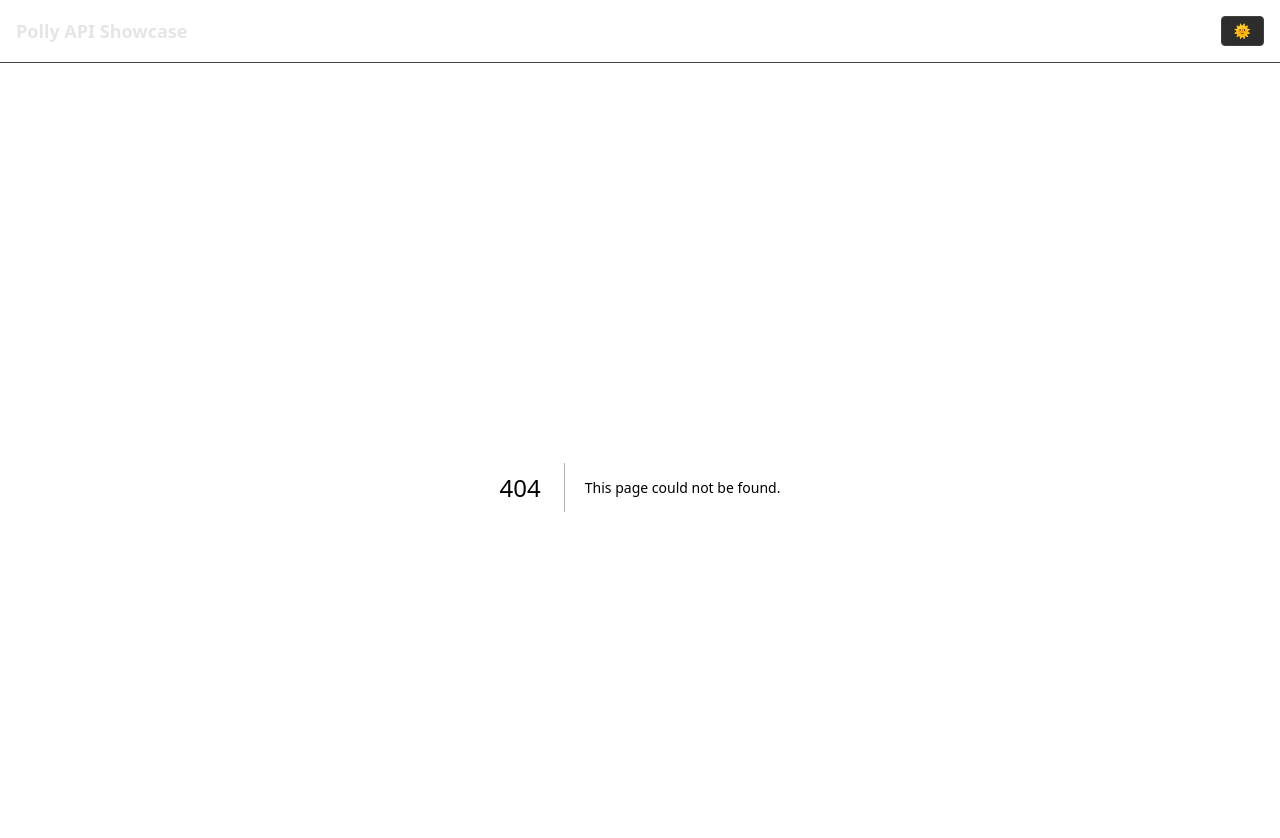
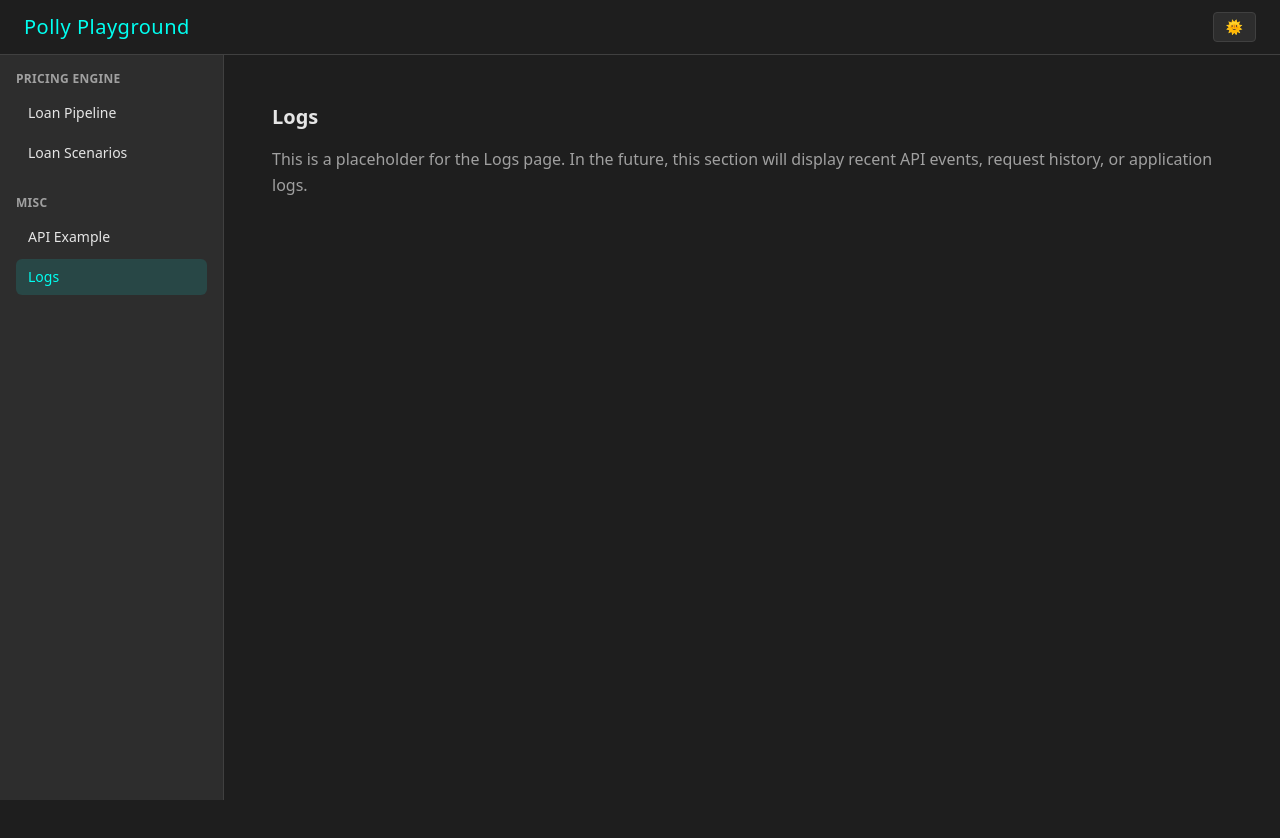
Before and after one commit to ribo916/polly-playground, a Next.js app: page /logs in a window 1280 px wide. Before the commit this address had no page. Shown: the top 838 px of the page. After the commit the page ends 800 px from the top, so only its background shows below. Built offline with nearby package versions, Linux system fonts and the light colour scheme.

Commit message:
add left navigation, tweak themes

```diff
--- a/app/globals.css
+++ b/app/globals.css
@@ -7,20 +7,22 @@
     /* 🎨 Light theme palette (light shades of grey) */
     --bg-light: #F5F5F5;      /* light gray background */
     --text-light: #1A1A1A;    /* dark gray text */
-    --panel-light: #FFFFFF;  /* white panels */
+    --panel-light: #FFFFFF;   /* white panels */
     --border-light: #D0D0D0;  /* medium gray border */
-    --muted-light: #6B6B6B;   /* medium gray muted text */
-    --accent-light: #3B82F6;  /* blue accent */
-    --accent-hover-light: #2563EB; /* darker blue on hover */
+    --muted-light: #6B6B6B;   /* muted text */
+    --accent-light: #005b6f;  /* teal accent */
+    --accent-hover-light: #007b8f; /* lighter teal on hover */
+    --border: #ccc;
 
-    /* 🌑 Dark theme palette (dark gray - moved from light theme) */
+    /* 🌑 Dark theme palette */
     --bg-dark: #1E1E1E;       /* dark gray background */
     --text-dark: #E5E5E5;     /* light gray text */
     --panel-dark: #2D2D2D;    /* slightly lighter dark gray panels */
     --border-dark: #404040;   /* medium gray border */
     --muted-dark: #A0A0A0;    /* muted gray text */
-    --accent-dark: #3B82F6;   /* blue accent */
-    --accent-hover-dark: #2563EB; /* darker blue on hover */
+    --accent-dark: #01FFF1;   /* turquoise accent */
+    --accent-hover-dark: #7FFFF8; /* lighter turquoise on hover */
+    --border: #333;
   }
 
   /* Active theme mapping */
@@ -32,6 +34,8 @@
     --muted: var(--muted-light);
     --accent: var(--accent-light);
     --accent-hover: var(--accent-hover-light);
+    --title-color: #000000;    /* black title in light mode */
+    --button-text: #ffffff;    /* ✅ white text on buttons */
   }
 
   [style*="color-scheme: dark"] {
@@ -42,6 +46,8 @@
     --muted: var(--muted-dark);
     --accent: var(--accent-dark);
     --accent-hover: var(--accent-hover-dark);
+    --title-color: #01FFF1;    /* turquoise title in dark mode */
+    --button-text: #000000;    /* ✅ black text on buttons */
   }
 
   /* Base layout */
@@ -65,12 +71,15 @@
     box-shadow: 0 1px 3px rgba(0, 0, 0, 0.1);
   }
 
-  /* Simple link and focus styling */
+  /* ✅ Link styling — readable in both themes */
   a {
     color: var(--accent);
+    text-decoration: none;               /* removes underline */
+    transition: color 0.2s ease, text-decoration-color 0.2s ease;
   }
+
   a:hover {
     color: var(--accent-hover);
-    text-decoration: underline;
+    text-decoration: none;               /* stay clean on hover */
   }
 }
--- a/app/layout.tsx
+++ b/app/layout.tsx
@@ -1,10 +1,12 @@
 import type { ReactNode } from "react";
 import "./globals.css";
 import ThemeToggle from "../components/ThemeToggle";
+import Sidebar from "../components/Sidebar";
+import Link from "next/link";
 
 export const metadata = {
-  title: "Polly API Showcase",
-  description: "Demo and workflow viewer for the Polly API",
+  title: "Polly Playground",
+  description: "API workflow and UI showcase for Polly",
 };
 
 export default function RootLayout({
@@ -14,19 +16,34 @@ export default function RootLayout({
 }) {
   return (
     <html lang="en" className="dark">
-      <body className="min-h-screen transition-colors duration-300">
+      <body className="min-h-screen transition-colors duration-300 flex flex-col">
+        {/* Header */}
         <header
-          className="p-4 flex items-center justify-between"
+          className="flex items-center justify-between px-6 py-3 border-b"
           style={{
-            borderBottom: "1px solid var(--border)",
+            borderColor: "var(--border)",
+            backgroundColor: "var(--background)",
           }}
         >
-          <h1 className="text-lg font-semibold" style={{ color: "var(--foreground)" }}>
-            Polly API Showcase
-          </h1>
+          <Link
+            href="/"
+            className="flex items-center space-x-2 no-underline hover:no-underline"
+          >
+            <h1
+              className="text-xl font-medium tracking-wide transition-colors duration-300"
+              style={{ color: "var(--title-color)" }}
+            >
+              Polly Playground
+            </h1>
+          </Link>
           <ThemeToggle />
         </header>
-        <main className="p-6">{children}</main>
+
+        {/* Main layout */}
+        <div className="flex flex-1">
+          <Sidebar />
+          <main className="flex-1 p-6 overflow-y-auto">{children}</main>
+        </div>
       </body>
     </html>
   );
--- /dev/null
+++ b/app/loan-pipeline/page.tsx
@@ -0,0 +1,10 @@
+export default function Page() {
+  return (
+    <div className="p-6">
+      <h2 className="text-xl font-semibold mb-2">Loan Pipeline</h2>
+      <p className="text-gray-500 dark:text-gray-400">
+        This will show your loan pipeline and workflow overview.
+      </p>
+    </div>
+  );
+}
--- /dev/null
+++ b/app/loan-scenarios/page.tsx
@@ -0,0 +1,10 @@
+export default function Page() {
+  return (
+    <div className="p-6">
+      <h2 className="text-xl font-semibold mb-2">Loan Scenarios</h2>
+      <p className="text-gray-500 dark:text-gray-400">
+        This will eventually display embedded loan pricing scenarios.
+      </p>
+    </div>
+  );
+}
--- /dev/null
+++ b/app/logs/page.tsx
@@ -0,0 +1,13 @@
+export default function LogsPage() {
+  return (
+    <div className="p-6 space-y-4">
+      <h1 className="text-xl font-semibold" style={{ color: "var(--foreground)" }}>
+        Logs
+      </h1>
+      <p style={{ color: "var(--muted)" }}>
+        This is a placeholder for the Logs page. In the future, this section will display
+        recent API events, request history, or application logs.
+      </p>
+    </div>
+  );
+}
--- /dev/null
+++ b/app/misc/page.tsx
@@ -0,0 +1,62 @@
+"use client";
+import { useState } from "react";
+
+export default function Page() {
+  // Allow result to hold anything (JSON, string, error object, etc.)
+  const [result, setResult] = useState<any>(null);
+  const [loading, setLoading] = useState(false);
+
+  async function runExample() {
+    try {
+      setLoading(true);
+      const res = await fetch("/api/example");
+      const data = await res.json();
+      setResult(data);
+    } catch (err: any) {
+      // err is unknown by default in TS, so declare type and assign
+      setResult({ error: err.message });
+    } finally {
+      setLoading(false);
+    }
+  }
+
+  return (
+    <div className="p-6 space-y-4">
+      <p style={{ color: "var(--muted)" }}>
+        Run a live call to the <code>/pe/users</code> endpoint.
+      </p>
+
+      <button
+        onClick={runExample}
+        className="px-4 py-2 rounded font-medium transition-colors duration-200"
+        style={{
+          backgroundColor: "var(--accent)",
+          color: "var(--button-text)",        // ✅ uses global per-theme text color
+          cursor: loading ? "not-allowed" : "pointer",
+        }}
+        onMouseEnter={(e) => {
+          e.currentTarget.style.backgroundColor = "var(--accent-hover)";
+        }}
+        onMouseLeave={(e) => {
+          e.currentTarget.style.backgroundColor = "var(--accent)";
+        }}
+        disabled={loading}
+      >
+        {loading ? "Running..." : "Run Example"}
+      </button>
+
+      {result && (
+        <pre
+          className="mt-4 p-4 rounded text-sm overflow-x-auto"
+          style={{
+            backgroundColor: "var(--panel)",
+            color: "var(--foreground)",
+            border: "1px solid var(--border)",
+          }}
+        >
+          {JSON.stringify(result, null, 2)}
+        </pre>
+      )}
+    </div>
+  );
+}
--- a/app/page.tsx
+++ b/app/page.tsx
@@ -1,60 +1,10 @@
-"use client";
-import { useState } from "react";
-
 export default function Page() {
-  // Allow result to hold anything (JSON, string, error object, etc.)
-  const [result, setResult] = useState<any>(null);
-  const [loading, setLoading] = useState(false);
-
-  async function runExample() {
-    try {
-      setLoading(true);
-      const res = await fetch("/api/example");
-      const data = await res.json();
-      setResult(data);
-    } catch (err: any) {
-      // err is unknown by default in TS, so declare type and assign
-      setResult({ error: err.message });
-    } finally {
-      setLoading(false);
-    }
-  }
-
   return (
-    <div className="p-6 space-y-4">
-      <p style={{ color: "var(--muted)" }}>
-        Run a live call to the <code>/pe/users</code> endpoint.
+    <div className="flex flex-col items-center justify-center h-full text-center">
+      <h2 className="text-2xl font-semibold mb-2">Welcome to the Polly API Showcase</h2>
+      <p className="text-gray-500 dark:text-gray-400">
+        Select a section from the left navigation to begin exploring.
       </p>
-
-      <button
-        onClick={runExample}
-        className="px-4 py-2 rounded text-white transition-colors font-medium"
-        style={{
-          backgroundColor: "var(--accent)",
-        }}
-        onMouseEnter={(e) => {
-          e.currentTarget.style.backgroundColor = "var(--accent-hover)";
-        }}
-        onMouseLeave={(e) => {
-          e.currentTarget.style.backgroundColor = "var(--accent)";
-        }}
-        disabled={loading}
-      >
-        {loading ? "Running..." : "Run Example"}
-      </button>
-
-      {result && (
-        <pre
-          className="mt-4 p-4 rounded text-sm overflow-x-auto"
-          style={{
-            backgroundColor: "var(--panel)",
-            color: "var(--foreground)",
-            border: "1px solid var(--border)",
-          }}
-        >
-          {JSON.stringify(result, null, 2)}
-        </pre>
-      )}
     </div>
   );
 }
--- /dev/null
+++ b/components/Sidebar.tsx
@@ -0,0 +1,66 @@
+"use client";
+import Link from "next/link";
+import { usePathname } from "next/navigation";
+
+const sections = [
+  {
+    title: "PRICING ENGINE",
+    items: [
+      { label: "Loan Pipeline", href: "/loan-pipeline" },
+      { label: "Loan Scenarios", href: "/loan-scenarios" },
+    ],
+  },
+  {
+    title: "MISC",
+    items: [
+      { label: "API Example", href: "/misc" },
+      { label: "Logs", href: "/logs" },        // placeholder page
+    ],
+  },
+];
+
+export default function Sidebar() {
+  const pathname = usePathname();
+
+  return (
+    <aside
+      className="w-56 p-4 border-r transition-colors duration-300"
+      style={{
+        backgroundColor: "var(--panel)",
+        borderColor: "var(--border)",
+        color: "var(--foreground)",
+      }}
+    >
+      {sections.map((section) => (
+        <div key={section.title} className="mb-6">
+          <p
+            className="text-xs font-semibold uppercase tracking-wide mb-2"
+            style={{ color: "var(--muted)" }}
+          >
+            {section.title}
+          </p>
+          <nav className="space-y-1">
+            {section.items.map((item) => {
+              const active = pathname === item.href;
+              return (
+                <Link
+                  key={item.href}
+                  href={item.href}
+                  className="block px-3 py-2 rounded-md text-sm font-medium transition-colors duration-150"
+                  style={{
+                    backgroundColor: active
+                      ? "rgba(1, 255, 241, 0.12)"
+                      : "transparent",
+                    color: active ? "var(--accent)" : "var(--foreground)",
+                  }}
+                >
+                  {item.label}
+                </Link>
+              );
+            })}
+          </nav>
+        </div>
+      ))}
+    </aside>
+  );
+}
```
Also changed, not shown: package.json (+6 -6 lines).
